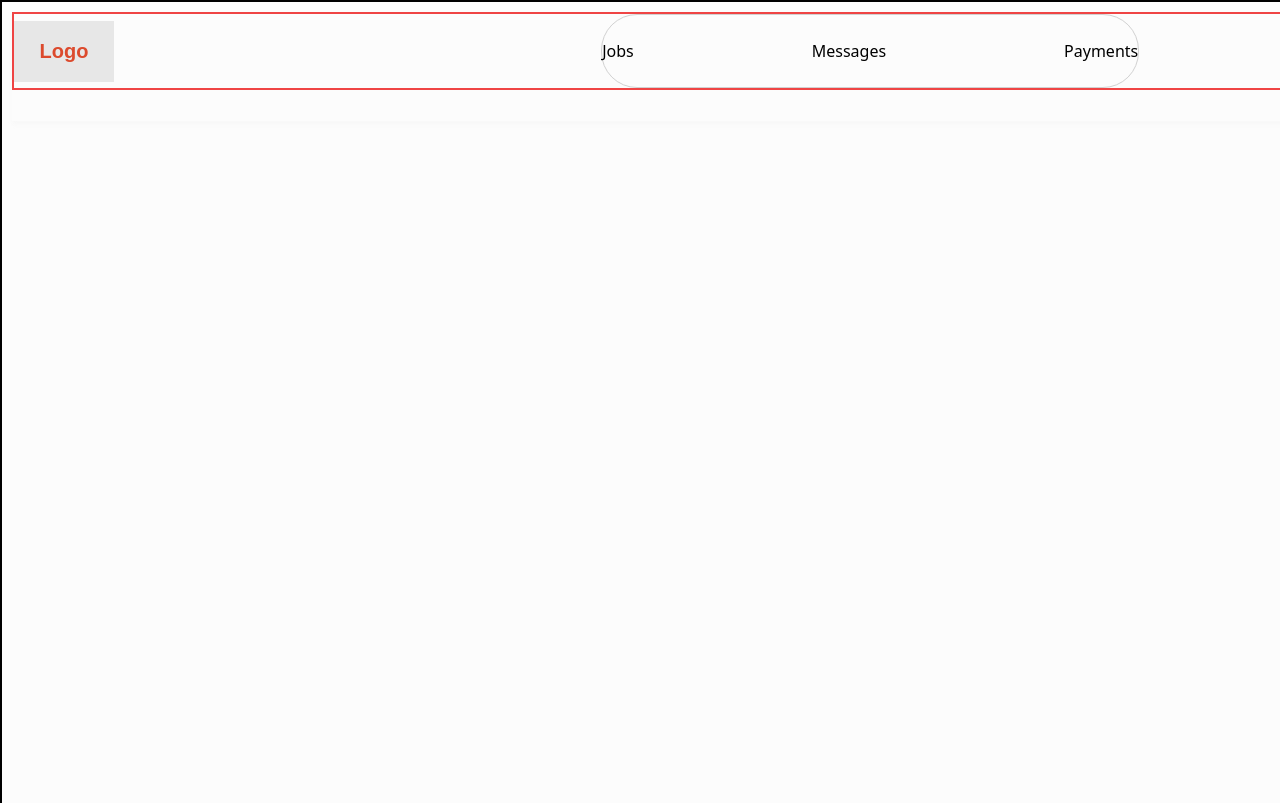
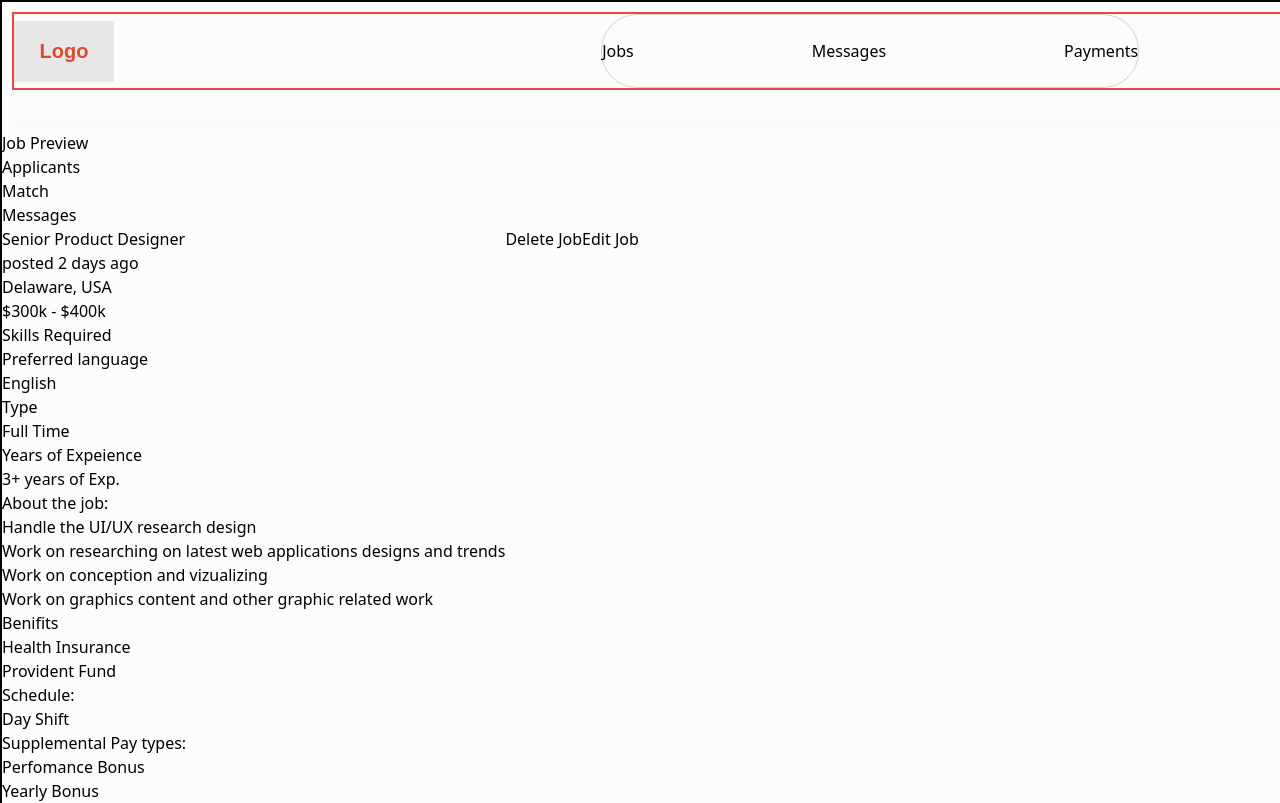
Before and after one commit to Abhisek-panda/clade-job-page, a React (Vite) app: page / in a window 1280 px wide. Shown: the top 803 px of the page. Built offline with nearby package versions, Linux system fonts and the light colour scheme; a web font is replaced by a local one.

Commit message:
style: added all the components

```diff
--- a/src/App.jsx
+++ b/src/App.jsx
@@ -1,13 +1,41 @@
 import "./App.css";
+import JobApplication from "./components/JobApplication";
+import JobRequirement from "./components/JobRequirement";
+import JobPreview from "./components/JobPreview";
+import JobTitle from "./components/JobTitle";
 import Navbar from "./components/Navbar";
+import JobDesc from "./components/JobDesc";
+import Company from "./components/Company";
 
 function App() {
   return (
-    <>
+    <div>
       <div className=" h-[109px] shadow-nav gap-[10px] m-[10px]">
         <Navbar />
       </div>
-    </>
+      <div>
+        <JobPreview />
+      </div>
+      <div className="flex flex">
+        <div>
+          <div>
+            <JobTitle />
+          </div>
+          <div>
+            <JobRequirement />
+          </div>
+          <div>
+            <JobDesc />
+          </div>
+          <div>
+            <Company />
+          </div>
+        </div>
+        <div>
+          <JobApplication />
+        </div>
+      </div>
+    </div>
   );
 }
 
--- a/src/components/Company.jsx
+++ b/src/components/Company.jsx
@@ -0,0 +1,47 @@
+const companyDetails = [
+  {
+    title: "company size",
+    content: "1k-2k Employee",
+  },
+  {
+    title: "type",
+    content: "private",
+  },
+  {
+    title: "sector",
+    content: "information technology, infrastructure",
+  },
+  {
+    title: "funding",
+    content: "bootstraped",
+  },
+  {
+    title: "founded in",
+    content: "2019",
+  },
+  {
+    title: "founded by",
+    content: "scott farquar, mike cannon-brookes",
+  },
+];
+
+const Company = () => {
+  return (
+    <div>
+      <div>
+        <img src="" alt="company logo" />
+        <p>Atlassian</p>
+      </div>
+      <div>
+        {companyDetails.map(({ title, content }) => {
+          <>
+            <p>{title.toLocaleUpperCase()}</p>
+            <h3>{content.toUpperCase()}</h3>
+          </>;
+        })}
+      </div>
+    </div>
+  );
+};
+
+export default Company;
--- a/src/components/JobApplication.jsx
+++ b/src/components/JobApplication.jsx
@@ -0,0 +1,37 @@
+const jobViews = [
+  {
+    title: "applicants",
+    content: "400",
+  },
+  {
+    title: "matches",
+    content: "100",
+  },
+  {
+    title: "messages",
+    content: "147",
+  },
+  {
+    title: "views",
+    content: "800",
+  },
+];
+
+const JobApplication = () => {
+  return (
+    <div>
+      <button>Delete Job</button>
+      <button>Edit Job</button>
+      <div>
+        {jobViews.map(({ content, title }) => {
+          <>
+            <h3>{title}</h3>
+            <p>{content}</p>
+          </>;
+        })}
+      </div>
+    </div>
+  );
+};
+
+export default JobApplication;
--- a/src/components/JobDesc.jsx
+++ b/src/components/JobDesc.jsx
@@ -0,0 +1,34 @@
+const JobDesc = () => {
+  return (
+    <section>
+      <p>About the job:</p>
+      <div>
+        <ol>
+          <li>Handle the UI/UX research design</li>
+          <li>
+            Work on researching on latest web applications designs and trends
+          </li>
+          <li>Work on conception and vizualizing </li>
+          <li>Work on graphics content and other graphic related work</li>
+        </ol>
+        <p>Benifits</p>
+        <ul>
+          <li>Health Insurance</li>
+          <li>Provident Fund</li>
+        </ul>
+        <p>Schedule:</p>
+        <ul>
+          <li>Day Shift</li>
+        </ul>
+        <p>Supplemental Pay types:</p>
+        <ul>
+          <li>Perfomance Bonus</li>
+          <li>Yearly Bonus</li>
+        </ul>
+        <p>Work Location: In person</p>
+      </div>
+    </section>
+  );
+};
+
+export default JobDesc;
--- a/src/components/JobPreview.jsx
+++ b/src/components/JobPreview.jsx
@@ -0,0 +1,12 @@
+const JobPreview = () => {
+  return (
+    <div>
+      <p>Job Preview</p>
+      <p>Applicants</p>
+      <p>Match</p>
+      <p>Messages</p>
+    </div>
+  );
+};
+
+export default JobPreview;
--- a/src/components/JobRequirement.jsx
+++ b/src/components/JobRequirement.jsx
@@ -0,0 +1,23 @@
+const JobRequirement = () => {
+  return (
+    <div>
+      <div>
+        <p>Skills Required</p>
+      </div>
+      <div>
+        <p>Preferred language</p>
+        <h3>English</h3>
+      </div>
+      <div>
+        <p>Type</p>
+        <h3>Full Time</h3>
+      </div>
+      <div>
+        <p>Years of Expeience</p>
+        <h3>3+ years of Exp.</h3>
+      </div>
+    </div>
+  );
+};
+
+export default JobRequirement;
--- a/src/components/JobTitle.jsx
+++ b/src/components/JobTitle.jsx
@@ -0,0 +1,18 @@
+const JobTitle = () => {
+  return (
+    <div>
+      <div>
+        <h1>Senior Product Designer</h1>
+        <div>
+          <p>posted 2 days ago</p>
+        </div>
+      </div>
+      <div>
+        <p>Delaware, USA</p>
+        <p>$300k - $400k</p>
+      </div>
+    </div>
+  );
+};
+
+export default JobTitle;
```
